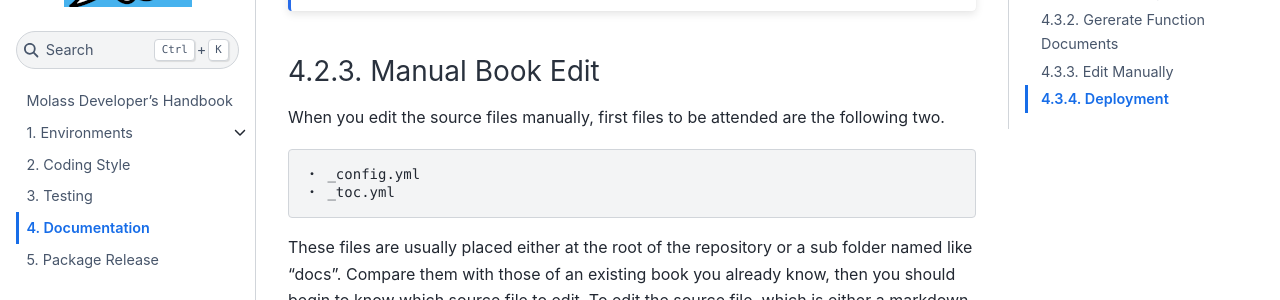
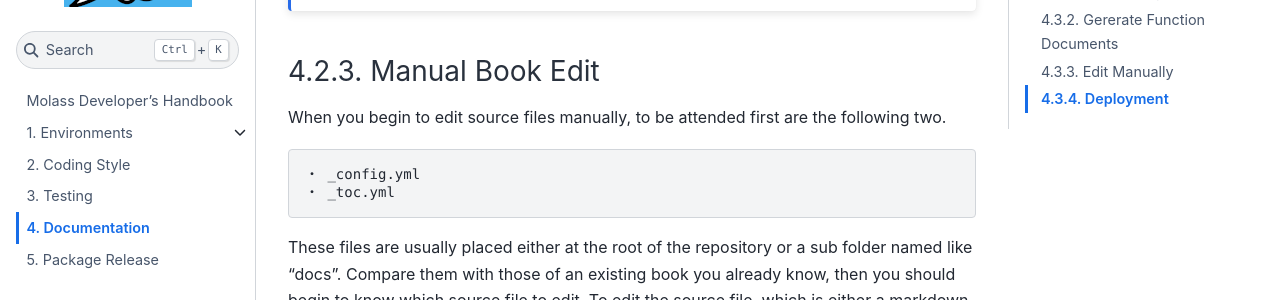
Before and after one commit to biosaxs-dev/molass-develop, a Jupyter Book: the page built from chapters/07/documentation.md, in a window 1280 px wide and 900 px high, scrolled down 1312 px. Shown: the part 153-453 px from the top of the window. Built offline with Jupyter Book 1.0.4 settings and Sphinx 7.4.7 and the Sphinx Book theme 1.1.4, drawn with Linux system fonts in a browser that asks for light colours.

Commit message:
update for better wording

```diff
--- a/chapters/07/documentation.md
+++ b/chapters/07/documentation.md
@@ -48,7 +48,7 @@ You need this procedure only when you create a new book.
 
 ### Manual Book Edit
 
-When you edit the source files manually, first files to be attended are the following two.
+When you begin to edit source files manually, to be attended first are the following two.
 
     ・ _config.yml
     ・ _toc.yml
```
